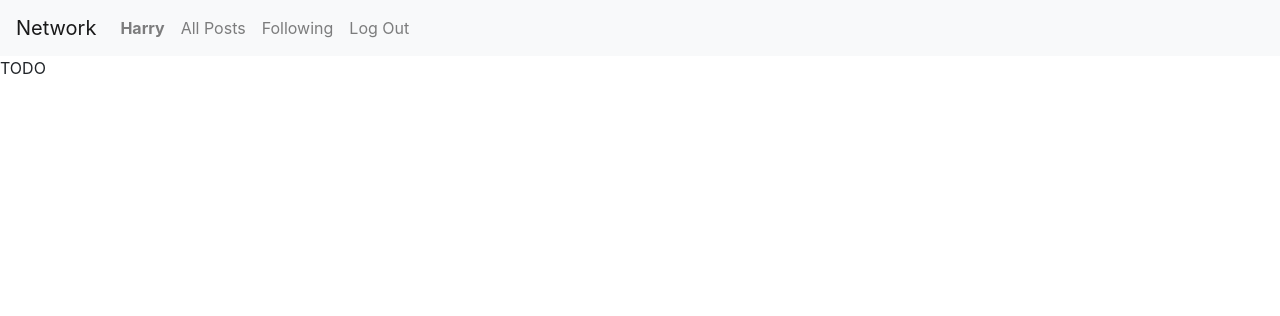
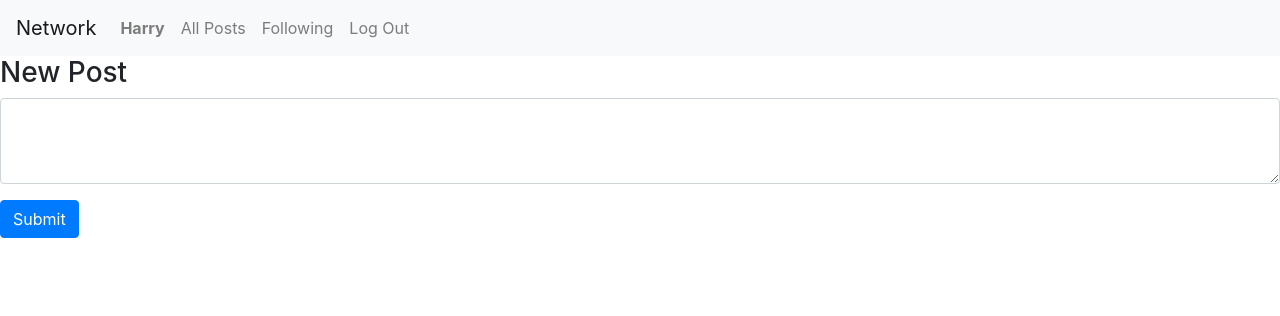
Before and after one commit to ca-Stella/cs50w-network, a Django app: page / in a window 1280 px wide. Shown: the top 316 px of the page. Run offline with Django 3.2, Linux system fonts and the light colour scheme; a user stored in the database is signed in; some libraries are stand-ins or nearby versions.

Commit message:
Add new post form

```diff
--- a/network/models.py
+++ b/network/models.py
@@ -4,3 +4,7 @@ from django.db import models
 
 class User(AbstractUser):
     pass
+
+class Post(models.Model):
+    user = models.ForeignKey("User", on_delete=models.CASCADE, related_name ="posts")
+    timestamp = models.DateTimeField(auto_now_add=True)
--- a/network/templates/network/index.html
+++ b/network/templates/network/index.html
@@ -1,5 +1,13 @@
 {% extends "network/layout.html" %}
 
 {% block body %}
-    TODO
+    {% if user.is_authenticated %}
+        <h3>New Post</h3>
+        <form id="new-post">
+            <div class="form-group">
+                <textarea id="compose-post" cols="5" rows="3" class="form-control"></textarea>
+            </div>
+            <input type="submit" class="btn btn-primary" />
+        </form>
+    {% endif %}
 {% endblock %}
--- a/network/views.py
+++ b/network/views.py
@@ -4,8 +4,7 @@ from django.http import HttpResponse, HttpResponseRedirect
 from django.shortcuts import render
 from django.urls import reverse
 
-from .models import User
-
+from .models import User, Post
 
 def index(request):
     return render(request, "network/index.html")
```
Also changed, not shown: db.sqlite3 (added), network/migrations/0001_initial.py (added), network/migrations/__init__.py (added).
